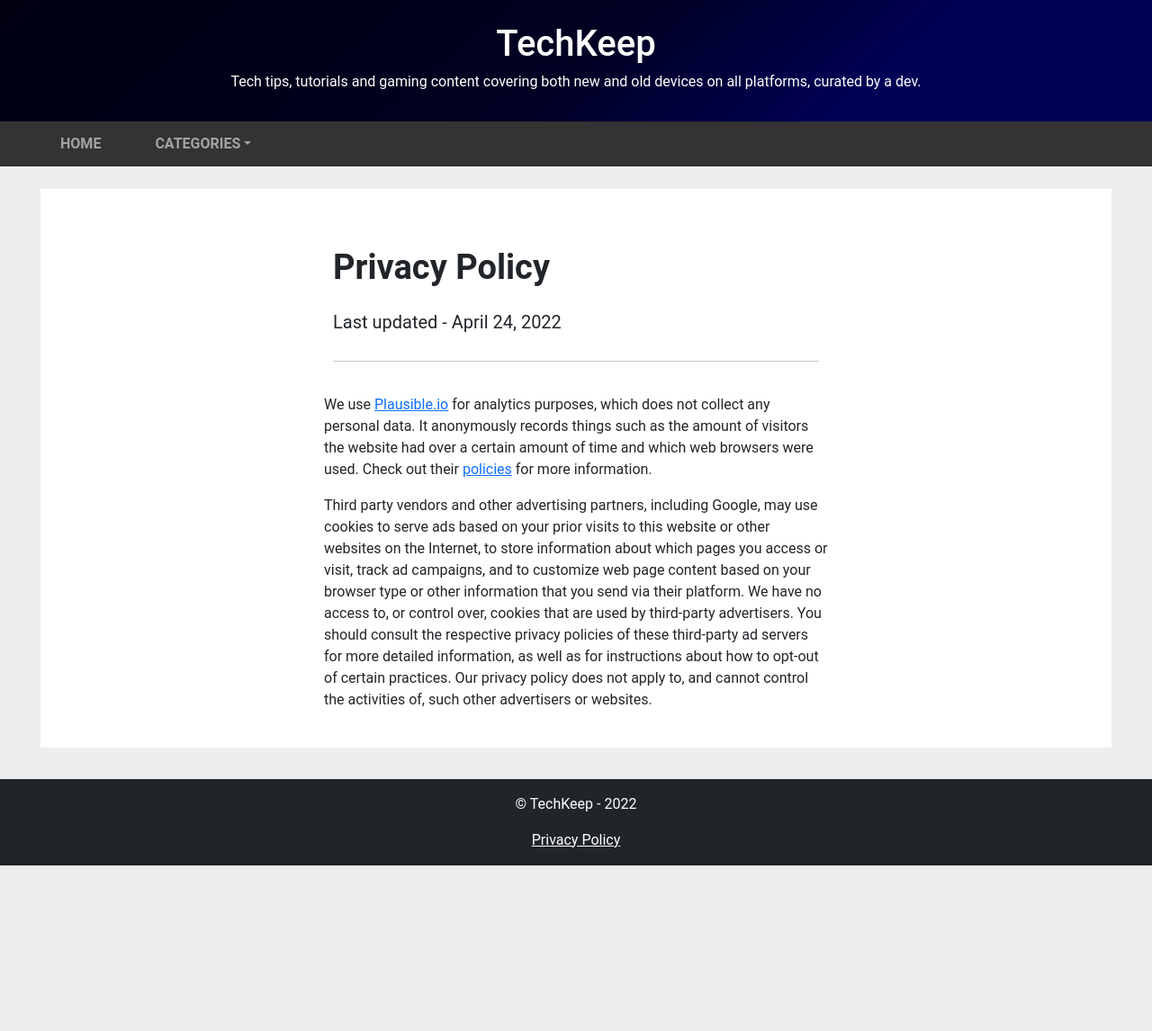
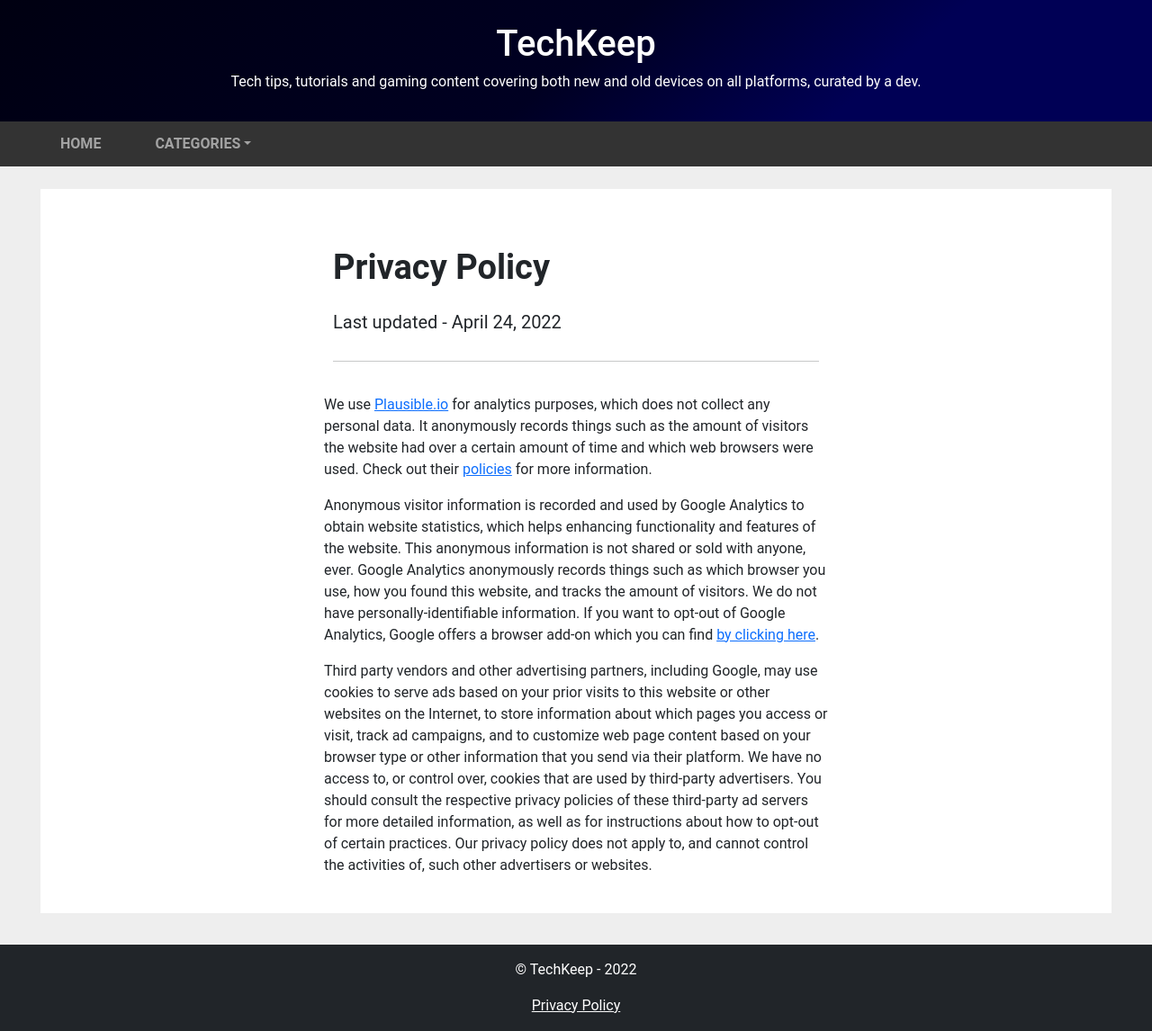
Before and after one commit to TechKeep/TechKeep.github.io, a Jekyll site: the page built from privacy-policy.md, in a window 1280 px wide. Shown: the whole page at 90% size. Built offline with Jekyll 4.4.1, drawn with Linux system fonts in a browser that asks for light colours; nearby versions of some CDN libraries; before the commit the page ends 962 px from its top, so only the background shows below that; some of the changed lines change nothing that is shown.

Commit message:
added google analytics

```diff
--- a/_includes/head0-content.html
+++ b/_includes/head0-content.html
@@ -5,6 +5,16 @@
 
 <!-- Analytics -->
 <script defer data-domain="techkeep.net" src="https://plausible.io/js/plausible.js"></script>
+
+<!-- Google Analytics -->
+<script async src="https://www.googletagmanager.com/gtag/js?id=G-VQZ8ZEKXD2"></script>
+<script>
+  window.dataLayer = window.dataLayer || [];
+  function gtag(){dataLayer.push(arguments);}
+  gtag('js', new Date());
+
+  gtag('config', 'G-VQZ8ZEKXD2');
+</script>
 
 <!-- Meta -->
 <meta charset="utf-8">
--- a/privacy-policy.md
+++ b/privacy-policy.md
@@ -7,4 +7,6 @@
 
 <p>We use <a href="https://plausible.io/">Plausible.io</a> for analytics purposes, which does not collect any personal data. It anonymously records things such as the amount of visitors the website had over a certain amount of time and which web browsers were used. Check out their <a href="https://plausible.io/data-policy">policies</a> for more information.</p>
 
+<p>Anonymous visitor information is recorded and used by Google Analytics to obtain website statistics, which helps enhancing functionality and features of the website. This anonymous information is not shared or sold with anyone, ever. Google Analytics anonymously records things such as which browser you use, how you found this website, and tracks the amount of visitors. We do not have personally-identifiable information. If you want to opt-out of Google Analytics, Google offers a browser add-on which you can find <a href="https://tools.google.com/dlpage/gaoptout">by clicking here</a>.</p>
+
 <p>Third party vendors and other advertising partners, including Google, may use cookies to serve ads based on your prior visits to this website or other websites on the Internet, to store information about which pages you access or visit, track ad campaigns, and to customize web page content based on your browser type or other information that you send via their platform. We have no access to, or control over, cookies that are used by third-party advertisers. You should consult the respective privacy policies of these third-party ad servers for more detailed information, as well as for instructions about how to opt-out of certain practices. Our privacy policy does not apply to, and cannot control the activities of, such other advertisers or websites. <!--As we only use Google AdSense, you may opt out of personalized advertising by visiting <a href="https://www.google.com/settings/ads">Google's Ad Settings page</a>.--></p>
```
